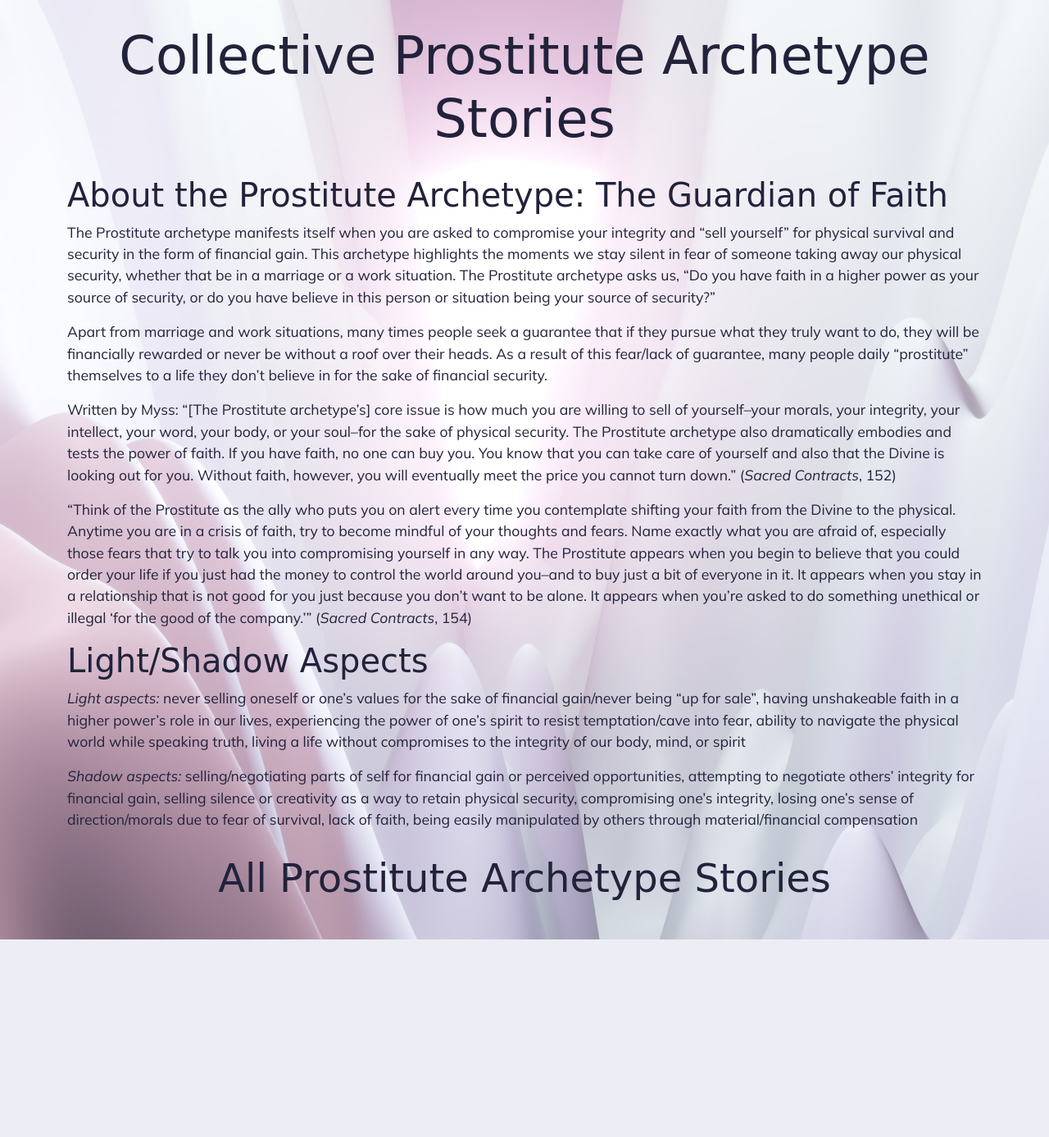
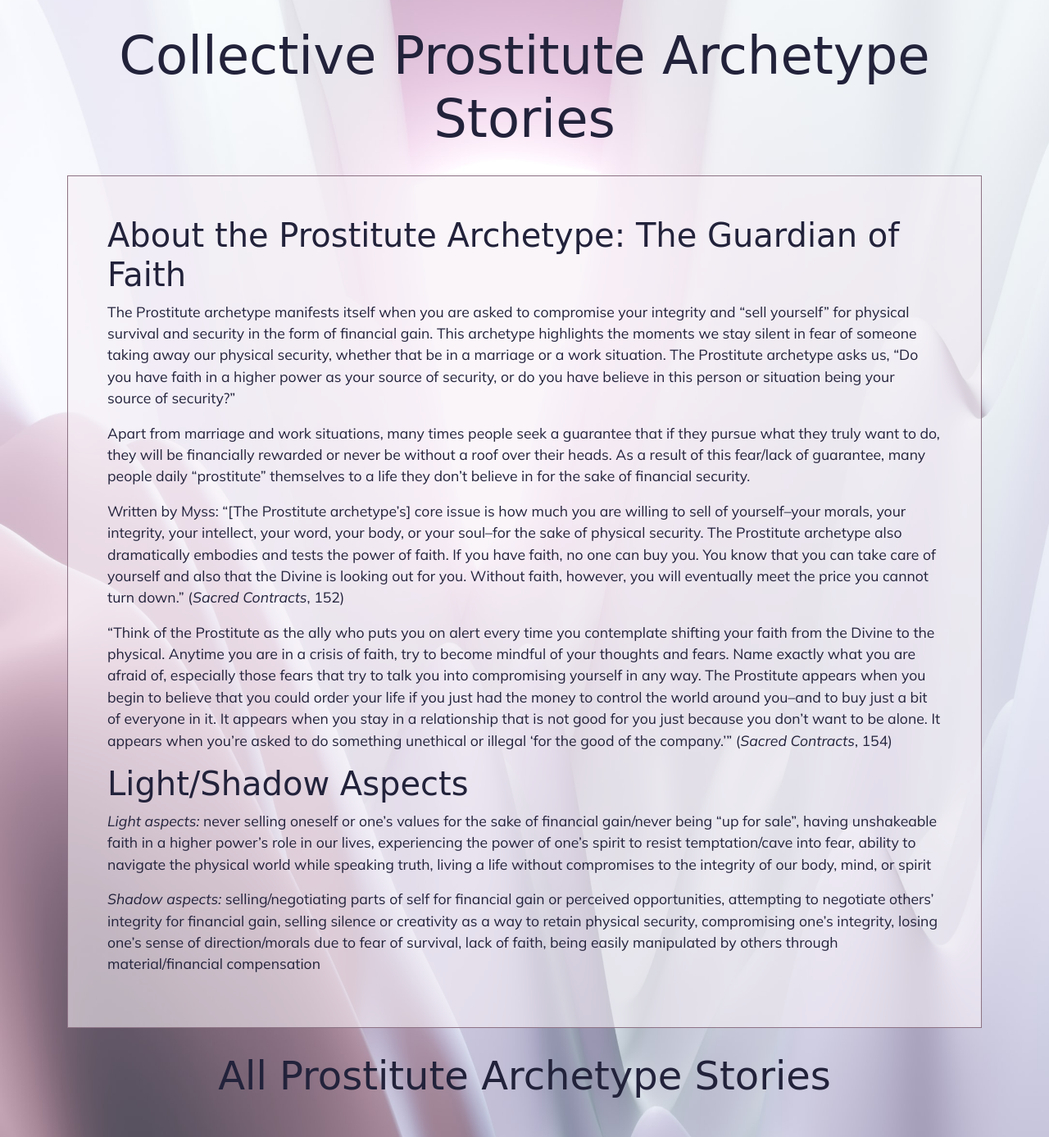
Before and after one commit to catt-tung/archetypes-flask-app, a Flask app: page /prostitute in a window 1280 px wide. Shown: the part 74-1461 px from the top of the page at 82% size. Before the commit the page ends 1220 px from the top, so only its background shows below. Run offline with Flask 2, Linux system fonts and the light colour scheme; data that the repository does not hold is empty; parts of the project's set-up code (start-up, migrations or seed data) failed here and were passed over; some web fonts are replaced.

Commit message:
Prostitute page styling

```diff
--- a/myapp/templates/prostitute.html
+++ b/myapp/templates/prostitute.html
@@ -4,6 +4,7 @@
         <div class="page-header">
             <h1>Collective Prostitute Archetype Stories</h1>
         </div>
+        <div class="div-backdrop">
             <div>
                 <h3>About the Prostitute Archetype: The Guardian of Faith</h3>
                 <p>The Prostitute archetype manifests itself when you are asked to compromise your integrity and “sell yourself” for physical survival and security in the form of financial gain. This archetype highlights the moments we stay silent in fear of someone taking away our physical security, whether that be in a marriage or a work situation. The Prostitute archetype asks us, “Do you have faith in a higher power as your source of security, or do you have believe in this person or situation being your source of security?”
@@ -19,6 +20,7 @@
                 <p>
                     <i>Shadow aspects:</i> selling/negotiating parts of self for financial gain or perceived opportunities, attempting to negotiate others’ integrity for financial gain, selling silence or creativity as a way to retain physical security, compromising one’s integrity, losing one’s sense of direction/morals due to fear of survival, lack of faith, being easily manipulated by others through material/financial compensation
                 </p>
+            </div>
         </div>
         <div class="page-header">
             <h2>All Prostitute Archetype Stories</h2>
```
Lines whose indentation alone changed are shown as unchanged.
